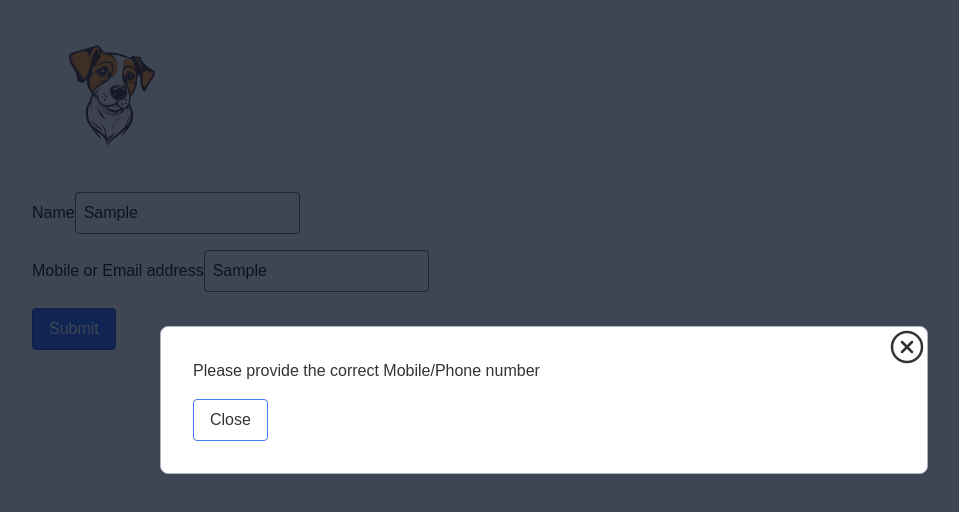
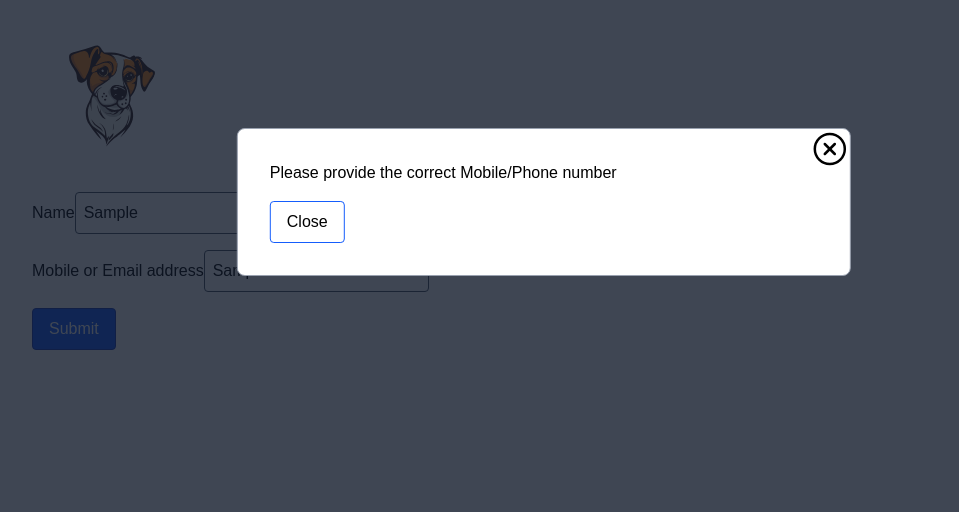
Before and after one commit to bn-madhu/OTP-login, a React (Vite) app: page / in a window 1280 px wide. Both pictures are taken after typing "Sample", "Sample" into the empty fields and a click on the button "Submit". Shown: the top 512 px of the page, without its empty margins (96-1055 px from the left). Built offline with nearby package versions, Linux system fonts and the light colour scheme.

Commit message:
fixed pop-up model

```diff
--- a/src/components/OTPLogin.tsx
+++ b/src/components/OTPLogin.tsx
@@ -26,6 +26,10 @@ const OTPLogin = () => {
   const onOtpSubmit = (otp: string) => {
     console.log("Login Successful", otp);
   };
+
+  const handelClose = () => {
+    setShowPopUpModel(false);
+  }
 
   return (
     <div className='h-full xl:max-w-[1200px] lg:max-w-[1024px] md:max-w-[786px] sm:max-w-[300px] mx-auto'>
@@ -62,9 +66,9 @@ const OTPLogin = () => {
             />
           </div>
           <Button onClick={handelSubmit}>Submit</Button>
-          {showPopUpModel && <PopupModel>
+          {showPopUpModel && <PopupModel handelClose={handelClose} setShowPopUpModel={setShowPopUpModel}>
             <p className="model-content text-left mb-4">Please provide the correct Mobile/Phone number</p>
-            <Button variant='outline' className='float-left' onClick={() => setShowPopUpModel(true)}>Close</Button>
+            <Button variant='outline' className='float-left' onClick={handelClose}>Close</Button>
           </PopupModel>}
         </>
           :
--- a/src/components/assets/Popup-model.tsx
+++ b/src/components/assets/Popup-model.tsx
@@ -1,13 +1,14 @@
 import React from 'react'
 import { CloseIcon } from './icons'
 
-const PopupModel = ({children}:any) => {
+const PopupModel = ({children, handelClose, setShowPopUpModel}:any) => {
   return (
-    <div className='flex items-center fixed bg-gray-900 opacity-80 top-0 left-0 right-0 bottom-0'>
-        <div className="model-pop-up max-w-[60%] max-h-[60%] w-full h-fit bg-white border border-gray-400 p-8 mx-auto rounded-lg relative">
-          <CloseIcon width="24px" height="24px" className="w-10 h-10 absolute top-0 right-0" />
-          {children}
-        </div>
+    <div className='relative'>
+      <div onClick={()=>setShowPopUpModel(false)} className='fixed bg-gray-900 opacity-80 top-0 left-0 right-0 bottom-0'></div>
+      <div className="model-pop-up w-[60%] bg-white border border-gray-400 p-8 mx-auto rounded-lg absolute bottom-0 left-1/2 -translate-y-1/2 -translate-x-1/2">
+        <CloseIcon onClick={handelClose} width="24px" height="24px" className="w-10 h-10 absolute top-0 right-0" />
+        {children}
+      </div>
     </div>
   )
 }
```
